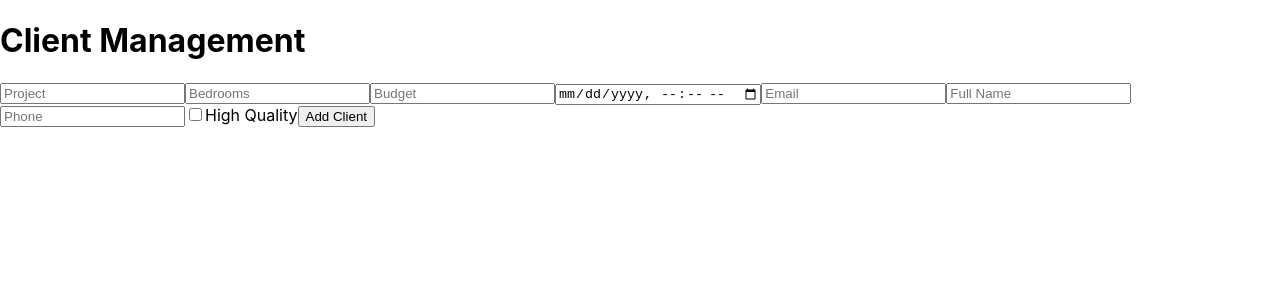
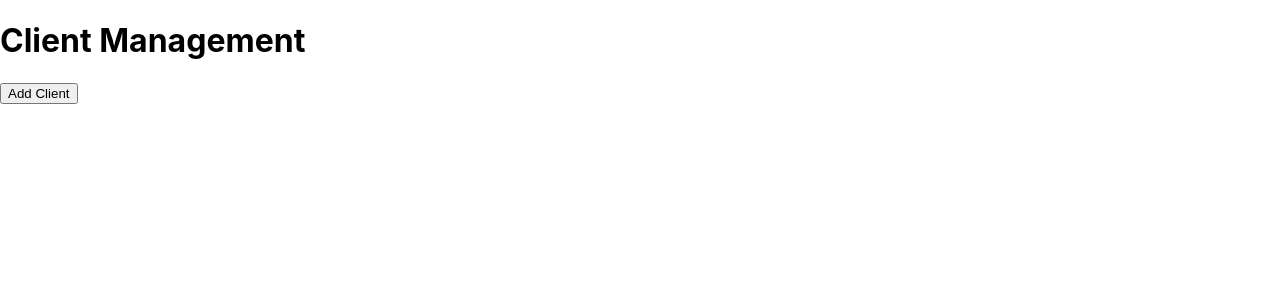
Before and after one commit to BenjaminKakai/simpleworkfrontend, a React (Create React App) app: page / in a window 1280 px wide. Shown: the top 300 px of the page. Built offline with nearby package versions, Linux system fonts and the light colour scheme.

Commit message:
Updated the frontned to  include client list

```diff
--- a/src/ClientForm.js
+++ b/src/ClientForm.js
@@ -1,10 +1,10 @@
-// src/ClientForm.js
+// src/ClientForm.js (for adding clients)
 import React, { useState } from 'react';
 import axios from 'axios';
 
-const backendUrl = 'http://localhost:3000'; // Replace with your backend URL
+const backendUrl = 'http://localhost:3000';
 
-const ClientForm = () => {
+const ClientForm = ({ onClientAdded }) => {
   const [client, setClient] = useState({
     project: '',
     bedrooms: '',
@@ -13,7 +13,7 @@ const ClientForm = () => {
     email: '',
     fullname: '',
     phone: '',
-    quality: 'low', // Default to 'low' quality
+    quality: 'low',
   });
 
   const handleChange = (e) => {
@@ -35,6 +35,7 @@ const ClientForm = () => {
     try {
       const response = await axios.post(`${backendUrl}/clients`, client);
       console.log('Client added:', response.data);
+      onClientAdded(response.data); // Notify parent component about new client
     } catch (error) {
       console.error('There was an error adding the client:', error);
     }
@@ -42,17 +43,7 @@ const ClientForm = () => {
 
   return (
     <form onSubmit={handleSubmit}>
-      <input type="text" name="project" placeholder="Project" value={client.project} onChange={handleChange} required />
-      <input type="number" name="bedrooms" placeholder="Bedrooms" value={client.bedrooms} onChange={handleChange} required />
-      <input type="number" name="budget" placeholder="Budget" value={client.budget} onChange={handleChange} required />
-      <input type="datetime-local" name="schedule" placeholder="Schedule" value={client.schedule} onChange={handleChange} required />
-      <input type="email" name="email" placeholder="Email" value={client.email} onChange={handleChange} required />
-      <input type="text" name="fullname" placeholder="Full Name" value={client.fullname} onChange={handleChange} required />
-      <input type="text" name="phone" placeholder="Phone" value={client.phone} onChange={handleChange} required />
-      <label>
-        <input type="checkbox" name="quality" checked={client.quality === 'high'} onChange={handleChange} />
-        High Quality
-      </label>
+      {/* Form inputs */}
       <button type="submit">Add Client</button>
     </form>
   );
```
